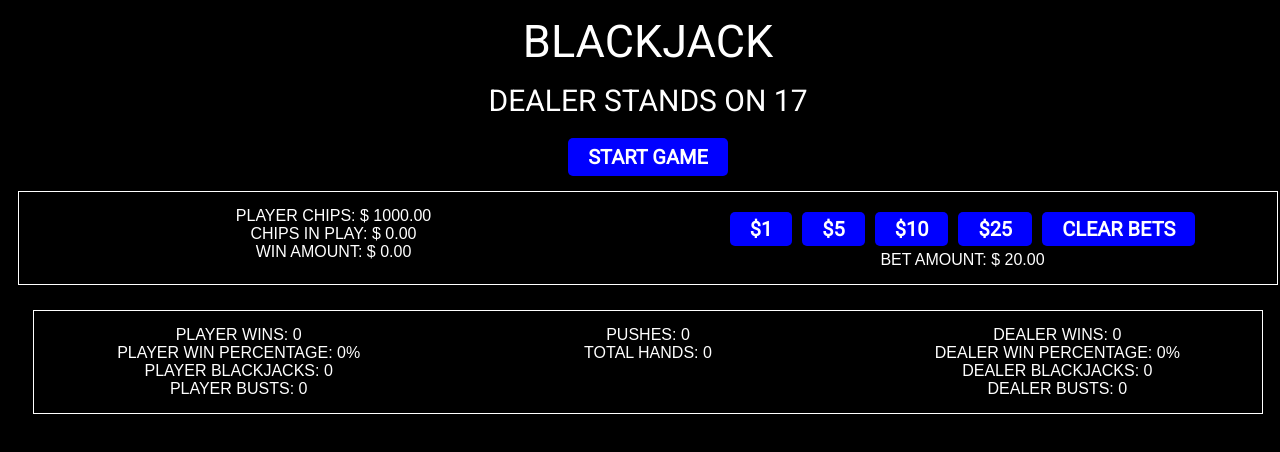
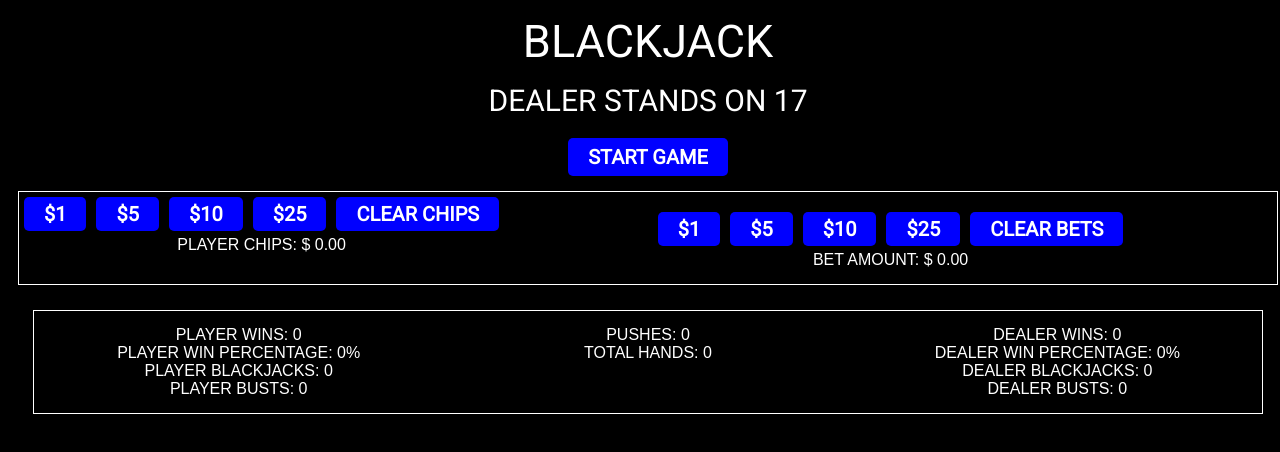
Before and after one commit to jteng1/blackjack, a React (Create React App) app: page / in a window 1280 px wide. Shown: the top 452 px of the page. Built offline with nearby package versions, Linux system fonts and the light colour scheme; no server answers.

Commit message:
added player buy in chips option

```diff
--- a/src/App.js
+++ b/src/App.js
@@ -35,8 +35,8 @@ export default class App extends Component {
       dealerBusts: 0,
       gameMessage: "",
       // Betting options and flags
-      playerChips: 1000,
-      betAmount: 20,
+      playerChips: 0,
+      betAmount: 0,
       chipsInPlay: 0,
       winAmount: 0
     };
@@ -86,12 +86,44 @@ export default class App extends Component {
       dealerBusts: 0,
       gameMessage: "",
       // Betting options and flags
-      playerChips: 1000,
+      playerChips: 0,
       betAmount: 20,
       chipsInPlay: 0,
       winAmount: 0
     })
   };
+
+  // Handle Chips Increase buttons
+  increaseChipOne = event => {
+    this.setState({
+      playerChips: this.state.playerChips + 1
+    });
+  };
+
+  increaseChipFive = event => {
+    this.setState({
+      playerChips: this.state.playerChips + 5
+    });
+  };
+
+  increaseChipTen = event => {
+    this.setState({
+      playerChips: this.state.playerChips + 10
+    });
+  };
+
+  increaseChipTwentyFive = event => {
+    this.setState({
+      playerChips: this.state.playerChips + 25
+    });
+  };
+
+  clearChips = event => {
+    this.setState({
+      playerChips: 0
+    });
+  };
+
 
   // Handle Betting buttons
   increaseBetOne = event => {
@@ -544,6 +576,13 @@ export default class App extends Component {
             chipsInPlay={this.state.chipsInPlay}
             winAmount={this.state.winAmount}
             playerPlaying={this.state.playerPlaying}
+            gameStarted={this.state.gameStarted}
+            // Increase Chips Functions
+            increaseChipOne={this.increaseChipOne}
+            increaseChipFive={this.increaseChipFive}
+            increaseChipTen={this.increaseChipTen}
+            increaseChipTwentyFive={this.increaseChipTwentyFive}
+            clearChips={this.clearChips}
             // Bet Functions
             increaseBetOne={this.increaseBetOne}
             increaseBetFive={this.increaseBetFive}
--- a/src/components/Chips.jsx
+++ b/src/components/Chips.jsx
@@ -6,12 +6,25 @@ export default class Chips extends Component {
 
     return (
       <div className="chips-container">
-        <div className="chipStats">
-            <p>Player Chips: $ {this.props.playerChips.toFixed(2)}</p>
-            <p>Chips in Play: $ {this.props.chipsInPlay.toFixed(2)}</p>
-            <p>Win Amount: $ {this.props.winAmount.toFixed(2)}</p>
-        </div>
+      {/* If game is not started then show player chips buttons */}
+        {this.props.gameStarted === false ? (
+            <div className="chipButtons">
+                <button className="sm" onClick={event => this.props.increaseChipOne(event)}>$1</button>
+                <button className="sm" onClick={event => this.props.increaseChipFive(event)}>$5</button>
+                <button className="sm" onClick={event => this.props.increaseChipTen(event)}>$10</button>
+                <button className="sm" onClick={event => this.props.increaseChipTwentyFive(event)}>$25</button>
+                <button className="sm" onClick={event => this.props.clearChips(event)}>Clear Chips</button>
+                <p>Player Chips: $ {this.props.playerChips.toFixed(2)}</p>
+            </div>
+        ) : (
+            <div className="chipStats">
+              <p>Player Chips: $ {this.props.playerChips.toFixed(2)}</p>
+              <p>Chips in Play: $ {this.props.chipsInPlay.toFixed(2)}</p>
+              <p>Win Amount: $ {this.props.winAmount.toFixed(2)}</p>
+            </div>
+        )}
         <div className="chipBets">
+            {/* If player is not playing then show bet buttons */}
             {this.props.playerPlaying === false ? (
                 <div className="chipButtons">
                     <button className="sm" onClick={event => this.props.increaseBetOne(event)}>$1</button>
```
Also changed, not shown: 1 other file (tests, documents, lock files or other folders).
